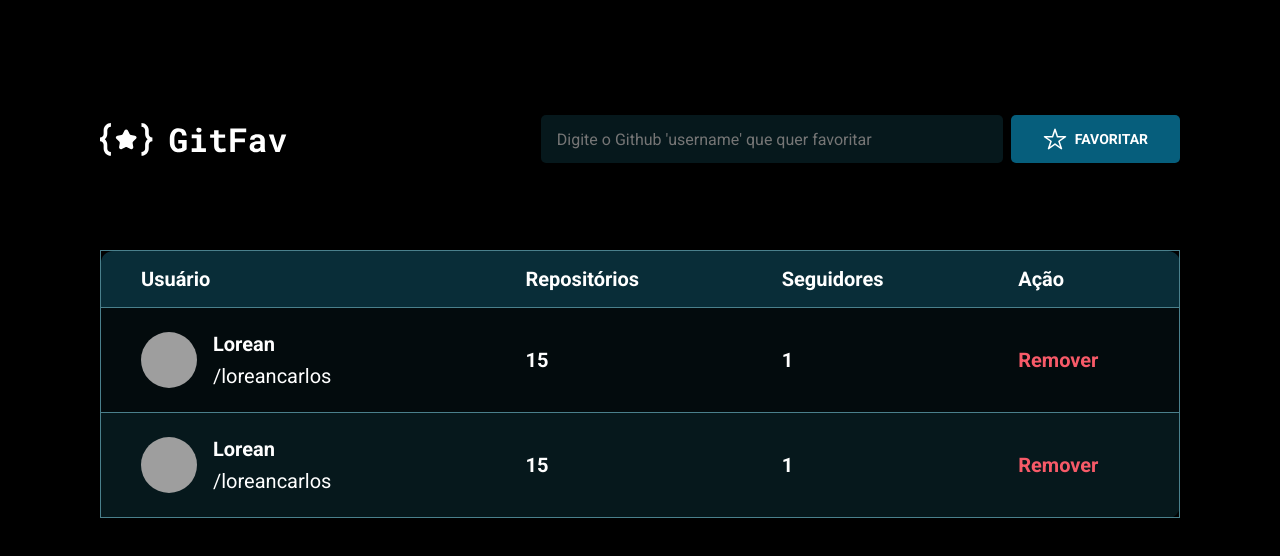
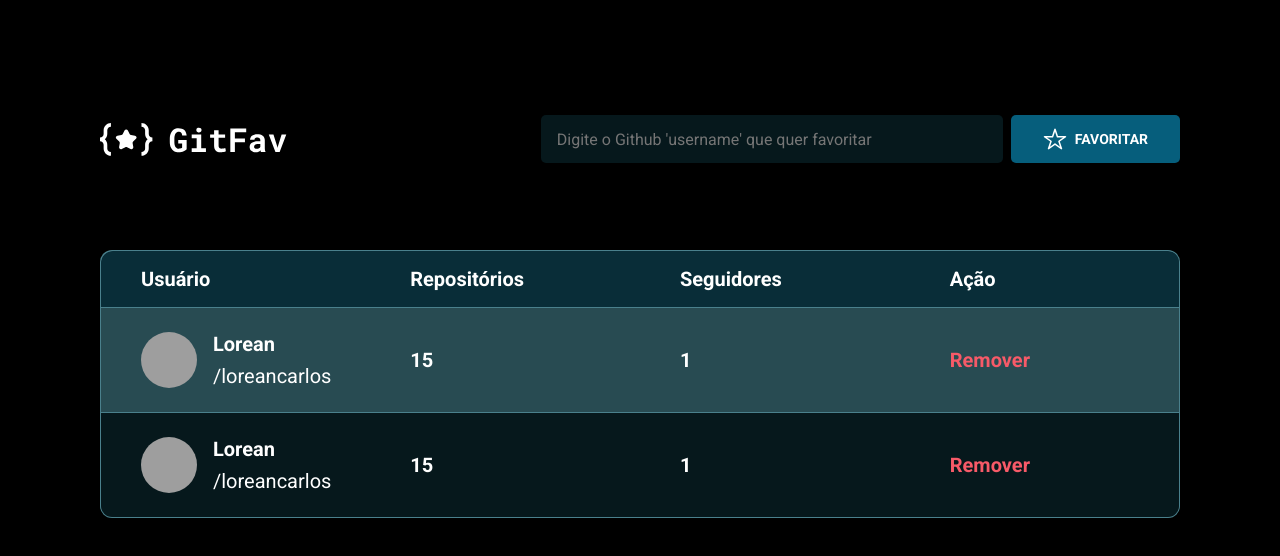
Before and after one commit to loreancarlos/GitFav, a plain HTML site: page index.html in a window 1280 px wide. Drawn offline with Linux system fonts and the light colour scheme; grey boxes are pictures that could not be loaded.

Commit message:
fixing border-radius

```diff
--- a/css/style.css
+++ b/css/style.css
@@ -102,6 +102,12 @@ main table {
    border-radius: 1.2rem;
    border-collapse: collapse;
    width: 100%;
+
+   table-layout: fixed;
+   border: 1px solid #4A808C;
+
+   overflow: hidden;
+   background-color: #4A808C;
 }
 
 main table thead tr, main table tbody tr {
```
